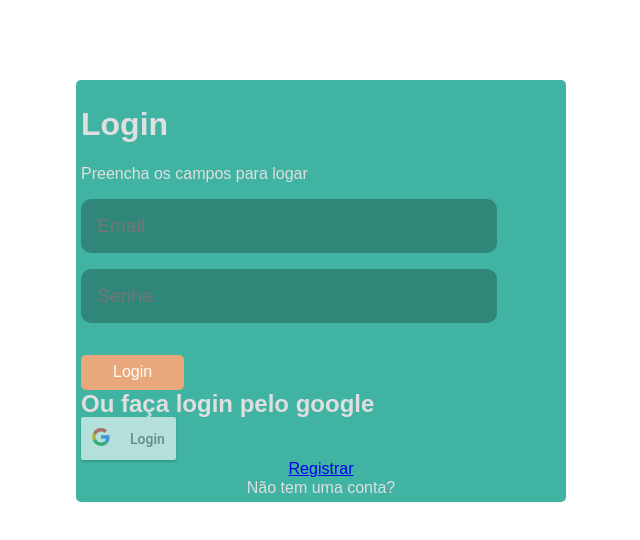
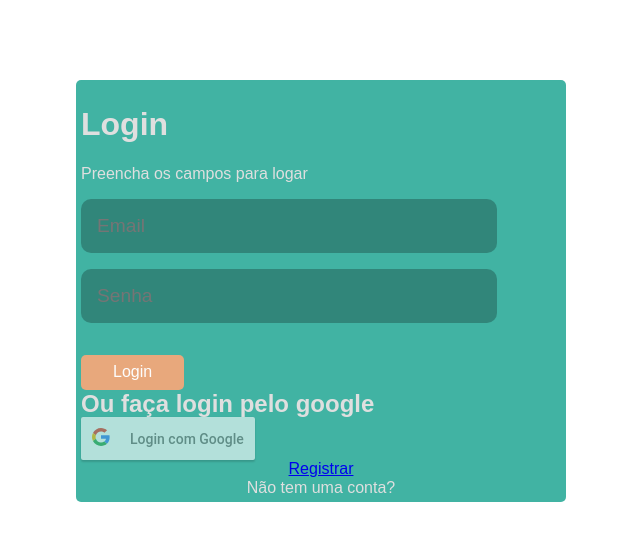
Before and after one commit to gabrielssa/DSW-front, a React (Create React App) app: page / in a window 1280 px wide. Shown: the top 540 px of the page, without its empty margins (319-959 px from the left). Built offline with nearby package versions, Linux system fonts and the light colour scheme.

Commit message:
login com google

```diff
--- a/src/pages/login/Login.js
+++ b/src/pages/login/Login.js
@@ -114,8 +114,8 @@ const Login = () => {
         <div>
             <h2>Ou faça login pelo google</h2>
             <GoogleLogin
-                clientId="332676288891-a6r2rr9k2j1ic649c16ie6u5gcu2afs6.apps.googleusercontent.com"
-                buttonText="Login"
+                clientId="332676288891-ore1jc8akqhnk1iiji162jhkk2p6sigo.apps.googleusercontent.com"
+                buttonText="Login com Google"
                 onSuccess={responseGoogle}
                 onFailure={responseGoogle}
                 cookiePolicy={'single_host_origin'}
```
